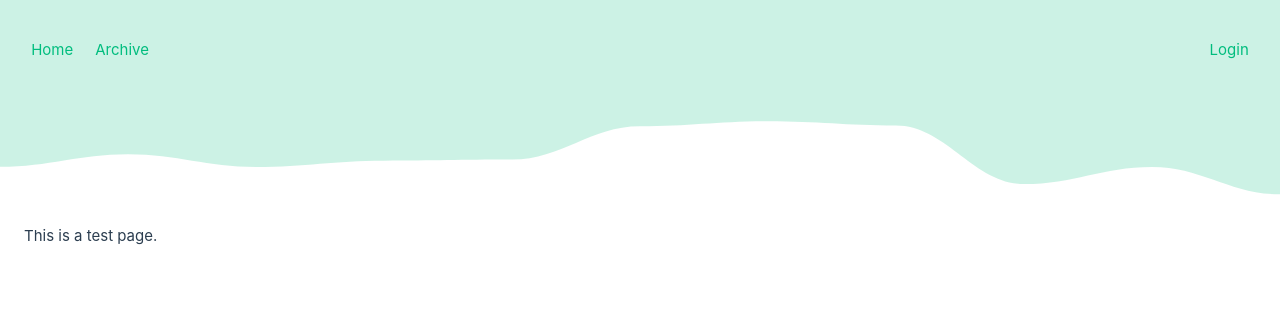
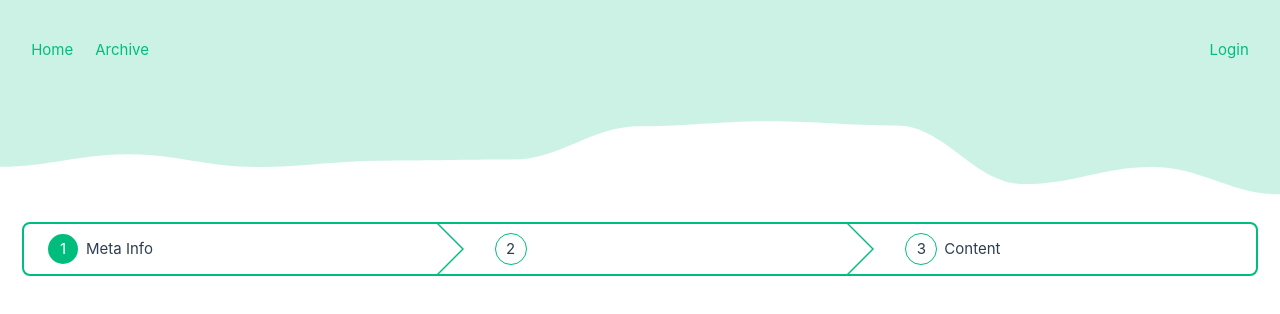
Before and after one commit to csperando/blog-vue, a Vue app: page /blog-vue/test in a window 1280 px wide. Shown: the top 314 px of the page. Built offline with nearby package versions, Linux system fonts and the light colour scheme; no server answers.

Commit message:
placeholder commit - begin progress bar code

```diff
--- a/src/assets/base.css
+++ b/src/assets/base.css
@@ -2,6 +2,7 @@
 /* base app color themes */
 :root {
     --app-color-bg: hsla(160, 100%, 37%, 0.2);
+    --app-color-green: hsla(160, 100%, 37%);
     --app-color-text: hsla(160, 100%, 37%, 1);
 }
 
--- a/src/components/navbar.vue
+++ b/src/components/navbar.vue
@@ -36,7 +36,7 @@
 
         let x1=-50, y1 = height;
         let x2, y2;
-        for(let x = 0; x <= width; x += width/steps) {
+        for(let x = 0; x <= (width + (width/steps)); x += width/steps) {
             let y = height + (Math.random() * height);
             x2 = x-50;
             y2 = y;
--- /dev/null
+++ b/src/components/progressTabSection.vue
@@ -0,0 +1,62 @@
+<script setup>
+
+const props = defineProps(["sectionNumber", "active"]);
+
+const styles = {
+    activeBackground: "bg-(--app-color-green)",
+    nonActiveBackground: "outline outline-(--app-color-green)",
+    activeText: "text-white font-bold",
+    nonActiveText: "text-(--color-text) dark:text-white"
+}
+
+const setActive = function(sectionNumber) {
+    props.active = sectionNumber;
+}
+
+</script>
+
+<template>
+    <div class="relative w-full h-full flex flex-row items-center justify-start gap-2 hover:opacity-60 hover:cursor-pointer"
+        data-section="2"
+        @click="setActive(2)">
+
+        <div class="relative triangle-left">
+            <div class="inner-triangle"></div>
+        </div>
+        <div class="ml-4 relative w-[30px] h-[30px] rounded-full flex flex-row items-center justify-center"
+            :class="(active == 2) ? styles.activeBackground : styles.nonActiveBackground">
+
+            <p :class="(active == 2) ? styles.activeText : styles.nonActiveText">2</p>
+        </div>
+        <div>
+            <p class="text-(--color-text) dark:text-white">{{ slot }}</p>
+        </div>
+    </div>
+</template>
+
+<style scoped>
+.triangle-left {
+    width: 0;
+    height: 0;
+    border-top: 29px solid transparent;
+    border-bottom: 29px solid transparent;
+    border-left: 29px solid var(--app-color-text);
+}
+
+.inner-triangle {
+    position: absolute;
+    top: -29px;
+    right: 2px;
+    width: 0;
+    height: 0;
+    border-top: 29px solid transparent;
+    border-bottom: 29px solid transparent;
+    border-left: 29px solid white;
+}
+
+@media (prefers-color-scheme: dark) {
+    .inner-triangle {
+        border-left: 29px solid var(--color-gray-500);
+    }
+}
+</style>
--- /dev/null
+++ b/src/components/progressTabs.vue
@@ -0,0 +1,87 @@
+<script setup>
+    import { ref } from "vue";
+
+    import progressTabSection from "./progressTabSection.vue";
+
+    // TODO - props active tab
+    const active = ref(1);
+
+    const styles = {
+        activeBackground: "bg-(--app-color-green)",
+        nonActiveBackground: "outline outline-(--app-color-green)",
+        activeText: "text-white font-bold",
+        nonActiveText: "text-(--color-text) dark:text-white"
+    }
+
+    const setActive = function(sectionNumber) {
+        active.value = sectionNumber;
+    }
+
+</script>
+
+<template>
+    <section>
+        <div class="relative w-full bg-white dark:bg-gray-500 flex flex-row items-center h-[50px] outline outline-[2px] outline-(--app-color-text) overflow-hidden rounded-xl">
+
+            <div class="relative w-full h-full flex flex-row items-center justify-start gap-2 hover:opacity-60 hover:cursor-pointer"
+                data-section="1"
+                @click="setActive(1)">
+
+                <div class="ml-4 relative w-[30px] h-[30px] rounded-full flex flex-row items-center justify-center"
+                    :class="(active == 1) ? styles.activeBackground : styles.nonActiveBackground">
+
+                    <p :class="(active == 1) ? styles.activeText : styles.nonActiveText">1</p>
+                </div>
+                <div>
+                    <p class="text-(--color-text) dark:text-white">Meta Info</p>
+                </div>
+            </div>
+
+            <progressTabSection>test</progressTabSection>
+
+            <div class="relative w-full h-full flex flex-row items-center justify-start gap-2 hover:opacity-60 hover:cursor-pointer"
+                data-section="3"
+                @click="setActive(3)">
+
+                <div class="relative triangle-left">
+                    <div class="inner-triangle"></div>
+                </div>
+                <div class="ml-4 relative w-[30px] h-[30px] rounded-full flex flex-row items-center justify-center"
+                    :class="(active == 3) ? styles.activeBackground : styles.nonActiveBackground">
+
+                    <p :class="(active == 3) ? styles.activeText : styles.nonActiveText">3</p>
+                </div>
+                <div>
+                    <p class="text-(--color-text) dark:text-white">Content</p>
+                </div>
+            </div>
+        </div>
+    </section>
+</template>
+
+<style scoped>
+.triangle-left {
+    width: 0;
+    height: 0;
+    border-top: 29px solid transparent;
+    border-bottom: 29px solid transparent;
+    border-left: 29px solid var(--app-color-text);
+}
+
+.inner-triangle {
+    position: absolute;
+    top: -29px;
+    right: 2px;
+    width: 0;
+    height: 0;
+    border-top: 29px solid transparent;
+    border-bottom: 29px solid transparent;
+    border-left: 29px solid white;
+}
+
+@media (prefers-color-scheme: dark) {
+    .inner-triangle {
+        border-left: 29px solid var(--color-gray-500);
+    }
+}
+</style>
--- a/src/views/test.vue
+++ b/src/views/test.vue
@@ -1,3 +1,7 @@
+<script setup>
+import progressTabs from "../components/progressTabs.vue";
+</script>
+
 <template>
-    <p>This is a test page.</p>
+    <progressTabs></progressTabs>
 </template>
```
